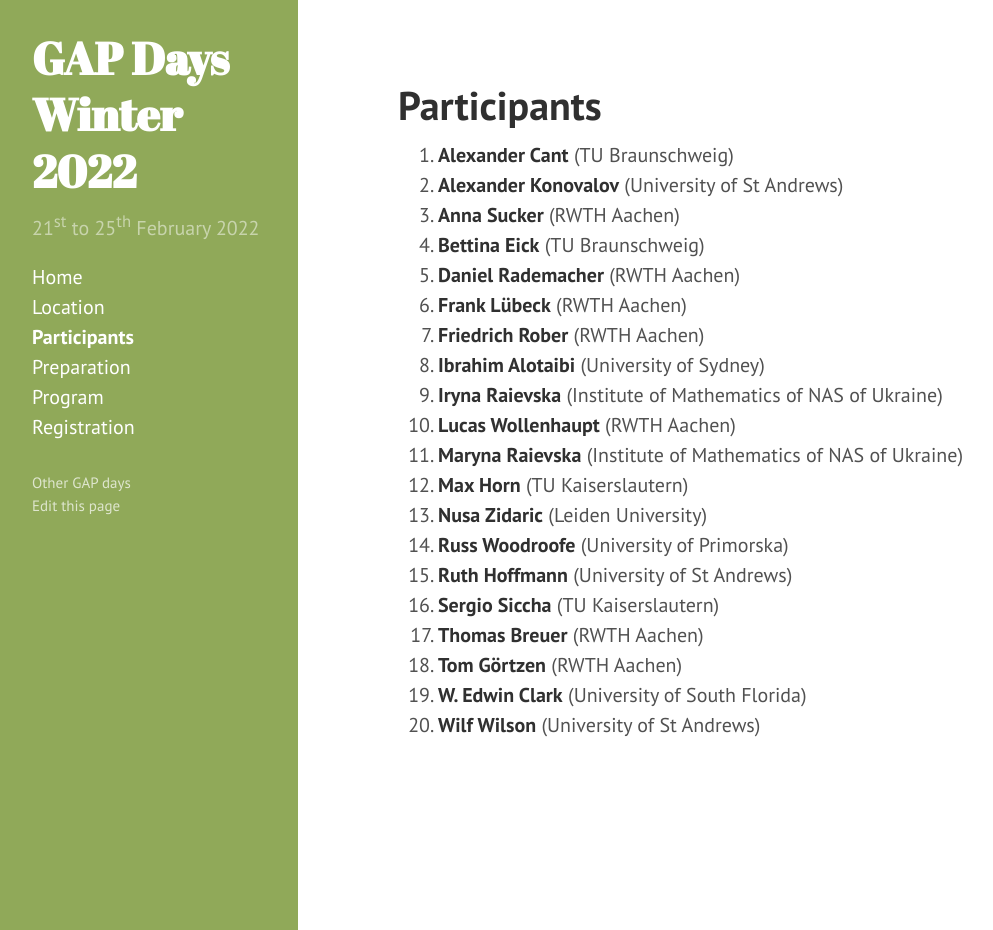
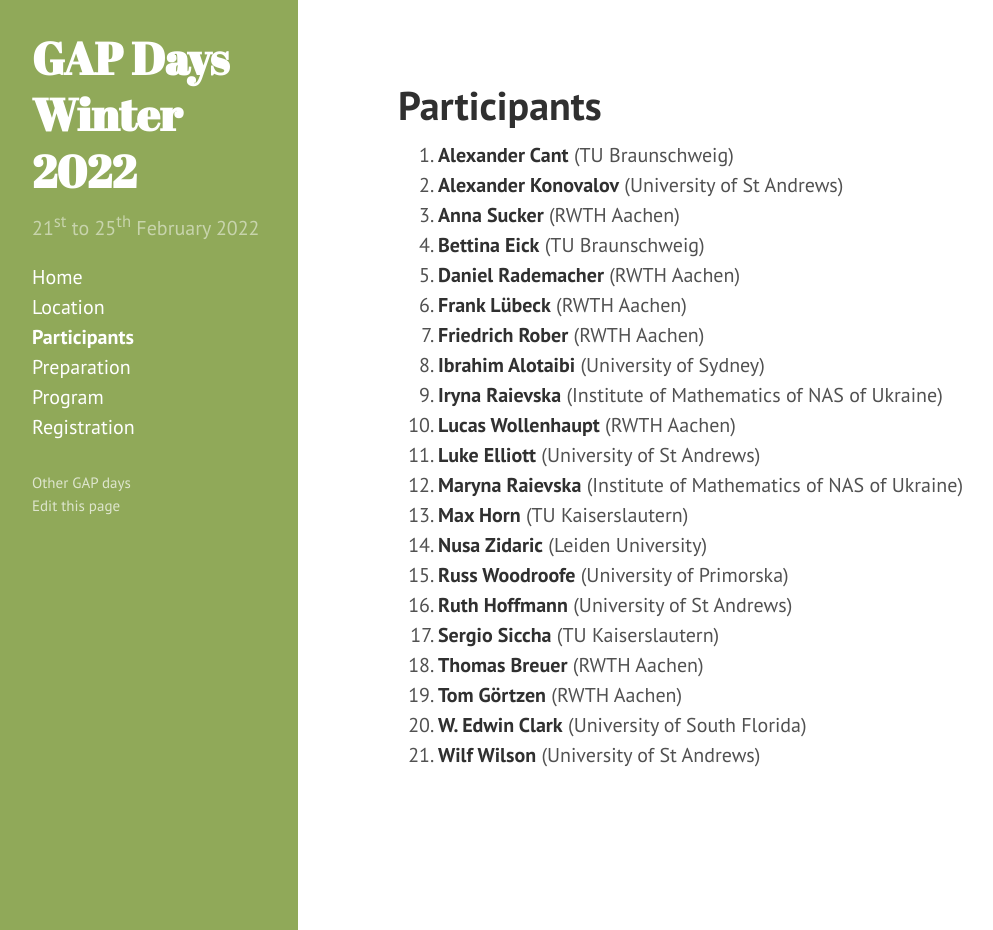
Before and after one commit to gapdays/gapdays2022-winter, a Jekyll site: the page built from participants.md, in a window 1280 px wide and 930 px high. Shown: the whole window, without its empty margins (2-995 px from the left). Built offline with Jekyll 4.4.1, drawn with Linux system fonts in a browser that asks for light colours.

Commit message:
Update participants.md

```diff
--- a/participants.md
+++ b/participants.md
@@ -22,6 +22,7 @@ participants:
   - {name: Thomas Breuer, affiliation: RWTH Aachen, Germany}
   - {name: Tom Görtzen, affiliation: RWTH Aachen, Germany}
   - {name: Friedrich Rober, affiliation: RWTH Aachen, Germany}
+  - {name: Luke Elliott, affiliation: University of St Andrews, Scotland}
 ---
 
 <ol>{% assign participants = page.participants | sort: "name" %}
```
